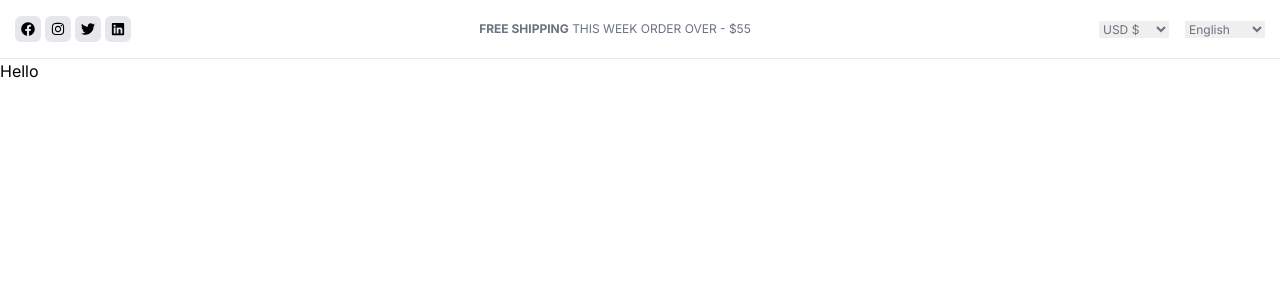
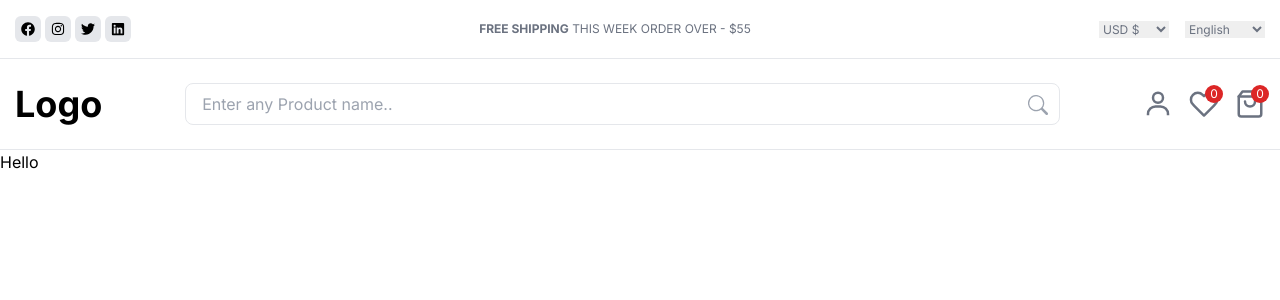
Before and after one commit to Anamay-Upreti/shopping-app-njs, a Next.js app: page / in a window 1280 px wide. Shown: the top 300 px of the page. Built offline with nearby package versions, Linux system fonts and the light colour scheme.

Commit message:
added-mainheader

```diff
--- a/src/app/layout.tsx
+++ b/src/app/layout.tsx
@@ -2,6 +2,7 @@
 import { Inter } from "next/font/google";
 import "./globals.css";
 import HeaderTop from "@/components/HeaderTop";
+import HeaderMain from "@/components/HeaderMain";
 
 const inter = Inter({ subsets: ["latin"] });
 
@@ -19,6 +20,7 @@
     <html lang="en">
       <body className={inter.className}>
         <HeaderTop/>
+        <HeaderMain/>
         {children}
         </body>
     </html>
--- /dev/null
+++ b/src/components/HeaderMain.tsx
@@ -0,0 +1,58 @@
+import React from "react";
+import { BiUser } from "react-icons/bi";
+import { BsSearch } from "react-icons/bs";
+import { FiHeart, FiShoppingBag } from "react-icons/fi";
+
+const HeaderMain = () => {
+  return (
+    <div className="border-b border-gray-200 py-6">
+      <div className="container sm:flex justify-between items-center">
+        <div className="font-bold text-4xl text-center sm:text-left pb-4 sm:pb-0 text-blackish">
+          Logo
+        </div>
+        <div className="w-full sm:w-[300px] md:w-[70%] relative">
+          <input
+            className="border-gray-200 border p-2 px-4 rounded-lg w-full"
+            type="text"
+            placeholder="Enter any Product name.."
+          />
+
+          <BsSearch
+            className="absolute right-0 top-0 mr-3 mt-3 text-gray-400 "
+            size={20}
+          />
+        </div>
+        <div className="hidden lg:flex gap-4 text-gray-500 text-[30px]">
+          <BiUser />
+
+          <div className="relative">
+            <FiHeart/>
+              <div
+                className="bg-red-600 rounded-full absolute top-0 right-0 w-[18px] h-[18px]
+                        text-[12px] text-white grid
+                        place-items-center translate-x-1 -translate-y-1"
+              >
+              0
+              </div>
+
+
+          </div>
+          <div className="relative">
+            <FiShoppingBag/>
+              <div
+                className="bg-red-600 rounded-full absolute top-0 right-0 w-[18px] h-[18px]
+                        text-[12px] text-white grid
+                        place-items-center translate-x-1 -translate-y-1"
+              >
+              0
+              </div>
+
+
+          </div>
+        </div>
+      </div>
+    </div>
+  );
+};
+
+export default HeaderMain;
```
